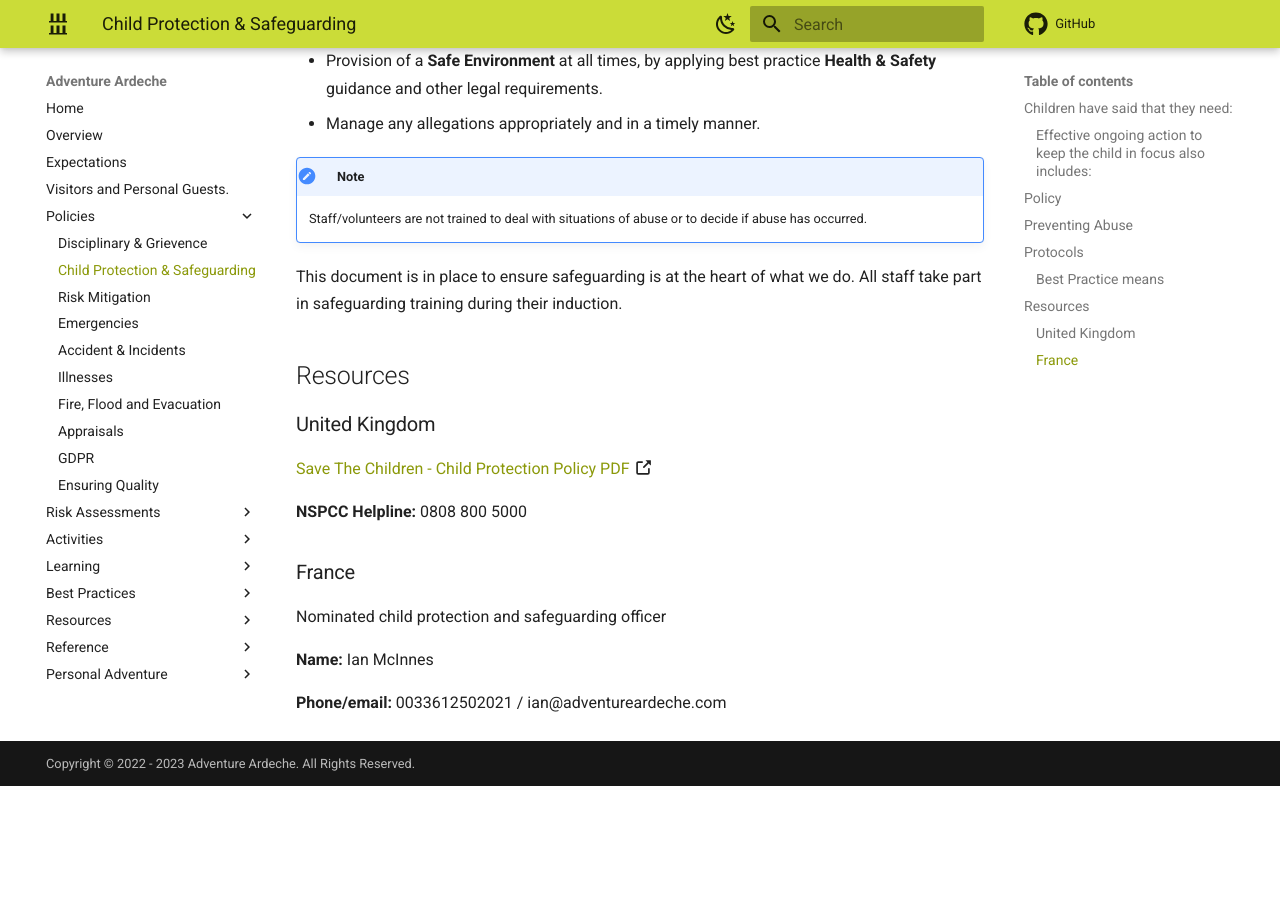
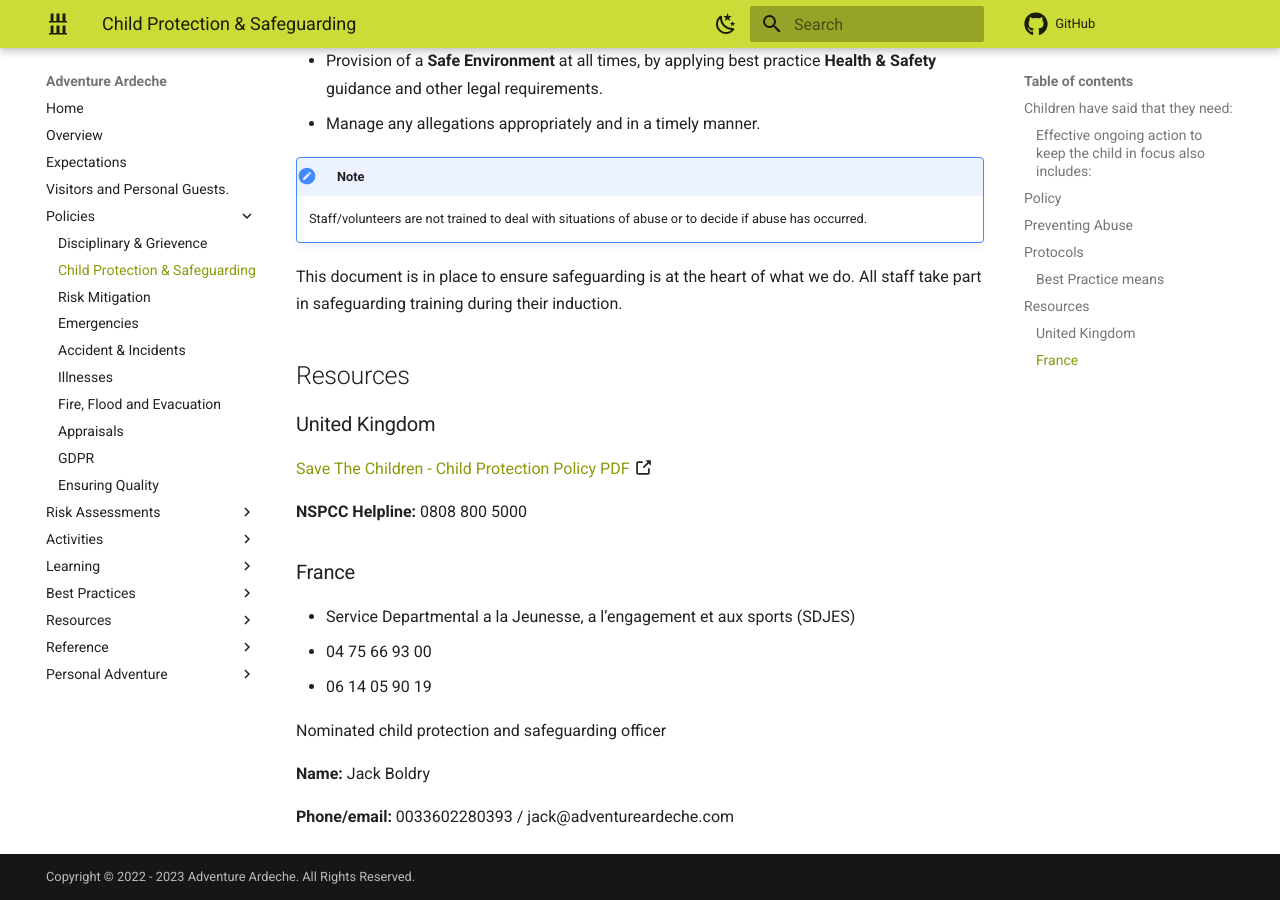
Before and after one commit to Matt-Adventure-Ardeche/staffhandbook, an MkDocs documentation site: the page built from docs/policies/safeguarding.md, in a window 1280 px wide and 900 px high, scrolled down 3248 px. Built offline with MkDocs 1.6.1 and Material for MkDocs 9.7.7, drawn with Linux system fonts in a browser that asks for light colours; comment, search, counter and statistics services are not loaded; before the commit the page ends 4034 px from its top, so only the background shows below that.

Commit message:
safeguarding

```diff
--- a/docs/policies/safeguarding.md
+++ b/docs/policies/safeguarding.md
@@ -80,8 +80,12 @@ All staff take part in safeguarding training during their induction.
 
 ### France
 
+- Service Departmental a la Jeunesse, a l’engagement et aux sports (SDJES)
+  - 04 75 66 93 00
+  - 06 14 05 90 19
+
 Nominated child protection and safeguarding officer
 
-**Name:** Ian McInnes
+**Name:** Jack Boldry
 
-**Phone/email:** 0033612502021 / ian@adventureardeche.com
+**Phone/email:** 0033602280393 / jack@adventureardeche.com
```
Also changed, not shown: 1 other file.
